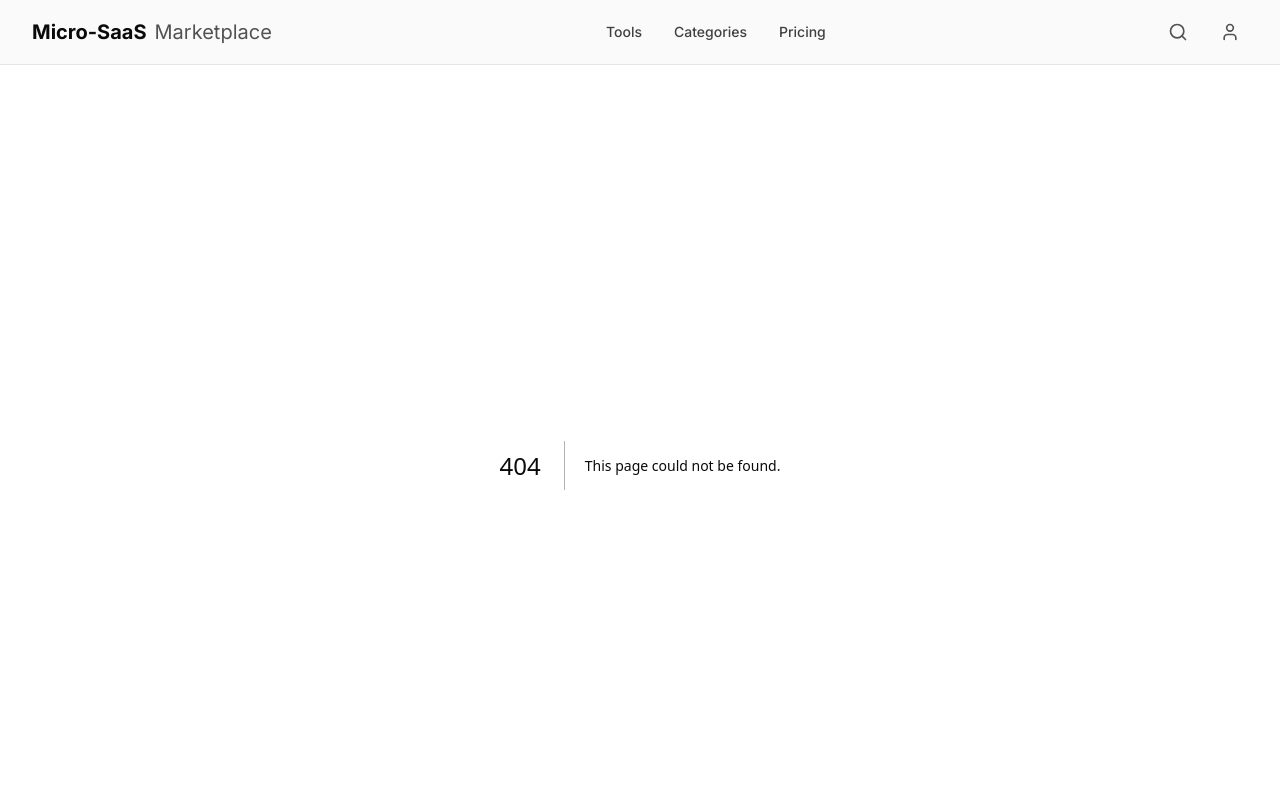
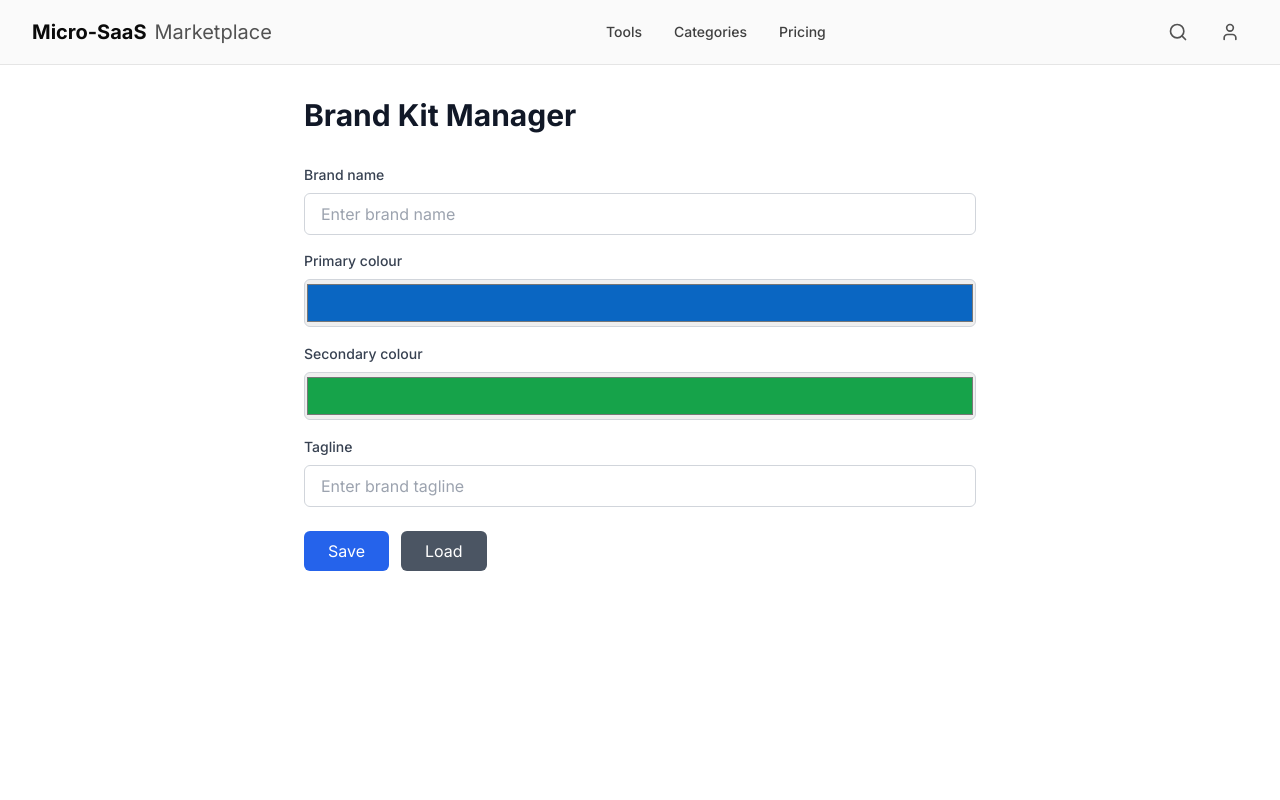
Before and after one commit to emasmela-dotcom/toolmarket365.com, a Next.js app: page /tools/brand-kit-manager in a window 1280 px wide. Before the commit this address had no page. Shown: the top 800 px of the page. Built offline with nearby package versions, Linux system fonts and the light colour scheme.

Commit message:
Add Brand Kit Manager tool - store brand identity elements (name, colors, tagline)

```diff
--- /dev/null
+++ b/app/tools/brand-kit-manager/page.tsx
@@ -0,0 +1,154 @@
+'use client'
+
+import React, { useState, useEffect } from 'react'
+
+interface BrandKit {
+  name: string
+  c1: string
+  c2: string
+  tag: string
+}
+
+export default function BrandKitManager() {
+  const [name, setName] = useState('')
+  const [c1, setC1] = useState('#0a66c2')
+  const [c2, setC2] = useState('#16a34a')
+  const [tag, setTag] = useState('')
+  const [kit, setKit] = useState<BrandKit | null>(null)
+
+  useEffect(() => {
+    load()
+  }, [])
+
+  const save = () => {
+    const brandKit: BrandKit = {
+      name,
+      c1,
+      c2,
+      tag
+    }
+    localStorage.setItem('brand', JSON.stringify(brandKit))
+    setKit(brandKit)
+  }
+
+  const load = () => {
+    const stored = localStorage.getItem('brand')
+    if (stored) {
+      const k: BrandKit = JSON.parse(stored)
+      if (k.name) {
+        setName(k.name)
+        setC1(k.c1 || '#0a66c2')
+        setC2(k.c2 || '#16a34a')
+        setTag(k.tag || '')
+        setKit(k)
+      }
+    }
+  }
+
+  return (
+    <div className="min-h-screen bg-white dark:bg-gray-900 p-8">
+      <div className="max-w-2xl mx-auto">
+        <h1 className="text-3xl font-bold mb-8 text-gray-900 dark:text-white">
+          Brand Kit Manager
+        </h1>
+
+        <div className="space-y-4 mb-6">
+          <div>
+            <label className="block text-sm font-medium mb-2 text-gray-700 dark:text-gray-300">
+              Brand name
+            </label>
+            <input
+              id="name"
+              type="text"
+              value={name}
+              onChange={(e) => setName(e.target.value)}
+              className="w-full px-4 py-2 border border-gray-300 dark:border-gray-600 rounded-md bg-white dark:bg-gray-800 text-gray-900 dark:text-white"
+              placeholder="Enter brand name"
+            />
+          </div>
+
+          <div>
+            <label className="block text-sm font-medium mb-2 text-gray-700 dark:text-gray-300">
+              Primary colour
+            </label>
+            <input
+              id="c1"
+              type="color"
+              value={c1}
+              onChange={(e) => setC1(e.target.value)}
+              className="w-full h-12 border border-gray-300 dark:border-gray-600 rounded-md cursor-pointer"
+            />
+          </div>
+
+          <div>
+            <label className="block text-sm font-medium mb-2 text-gray-700 dark:text-gray-300">
+              Secondary colour
+            </label>
+            <input
+              id="c2"
+              type="color"
+              value={c2}
+              onChange={(e) => setC2(e.target.value)}
+              className="w-full h-12 border border-gray-300 dark:border-gray-600 rounded-md cursor-pointer"
+            />
+          </div>
+
+          <div>
+            <label className="block text-sm font-medium mb-2 text-gray-700 dark:text-gray-300">
+              Tagline
+            </label>
+            <input
+              id="tag"
+              type="text"
+              value={tag}
+              onChange={(e) => setTag(e.target.value)}
+              className="w-full px-4 py-2 border border-gray-300 dark:border-gray-600 rounded-md bg-white dark:bg-gray-800 text-gray-900 dark:text-white"
+              placeholder="Enter brand tagline"
+            />
+          </div>
+        </div>
+
+        <div className="flex gap-3 mb-6">
+          <button
+            onClick={save}
+            className="px-6 py-2 bg-blue-600 hover:bg-blue-700 text-white rounded-md transition-colors"
+          >
+            Save
+          </button>
+          <button
+            onClick={load}
+            className="px-6 py-2 bg-gray-600 hover:bg-gray-700 text-white rounded-md transition-colors"
+          >
+            Load
+          </button>
+        </div>
+
+        {kit && (
+          <div
+            id="kit"
+            className="mt-4 p-6 border-2 rounded-lg"
+            style={{ borderColor: kit.c1 }}
+          >
+            <strong className="text-xl text-gray-900 dark:text-white block mb-2">
+              {kit.name}
+            </strong>
+            <div className="mb-2">
+              <span
+                className="inline-block w-4 h-4 rounded mr-2"
+                style={{ backgroundColor: kit.c1 }}
+              />
+              {kit.c1}
+              {' '}
+              <span
+                className="inline-block w-4 h-4 rounded mr-2 ml-4"
+                style={{ backgroundColor: kit.c2 }}
+              />
+              {kit.c2}
+            </div>
+            <em className="text-gray-600 dark:text-gray-400">{kit.tag}</em>
+          </div>
+        )}
+      </div>
+    </div>
+  )
+}
```
Also changed, not shown: app/tools/brand-kit-manager/README.md (added).
